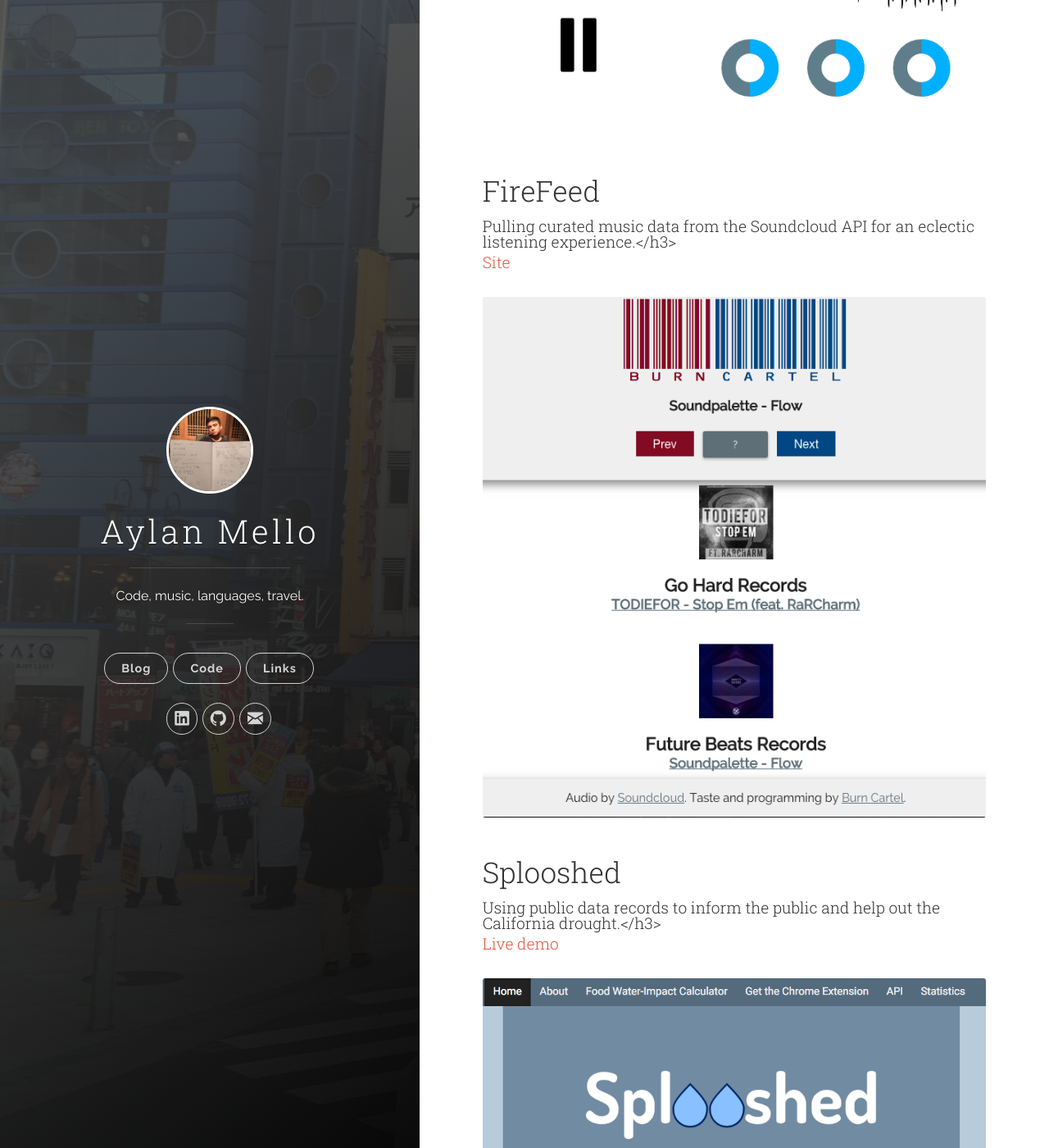
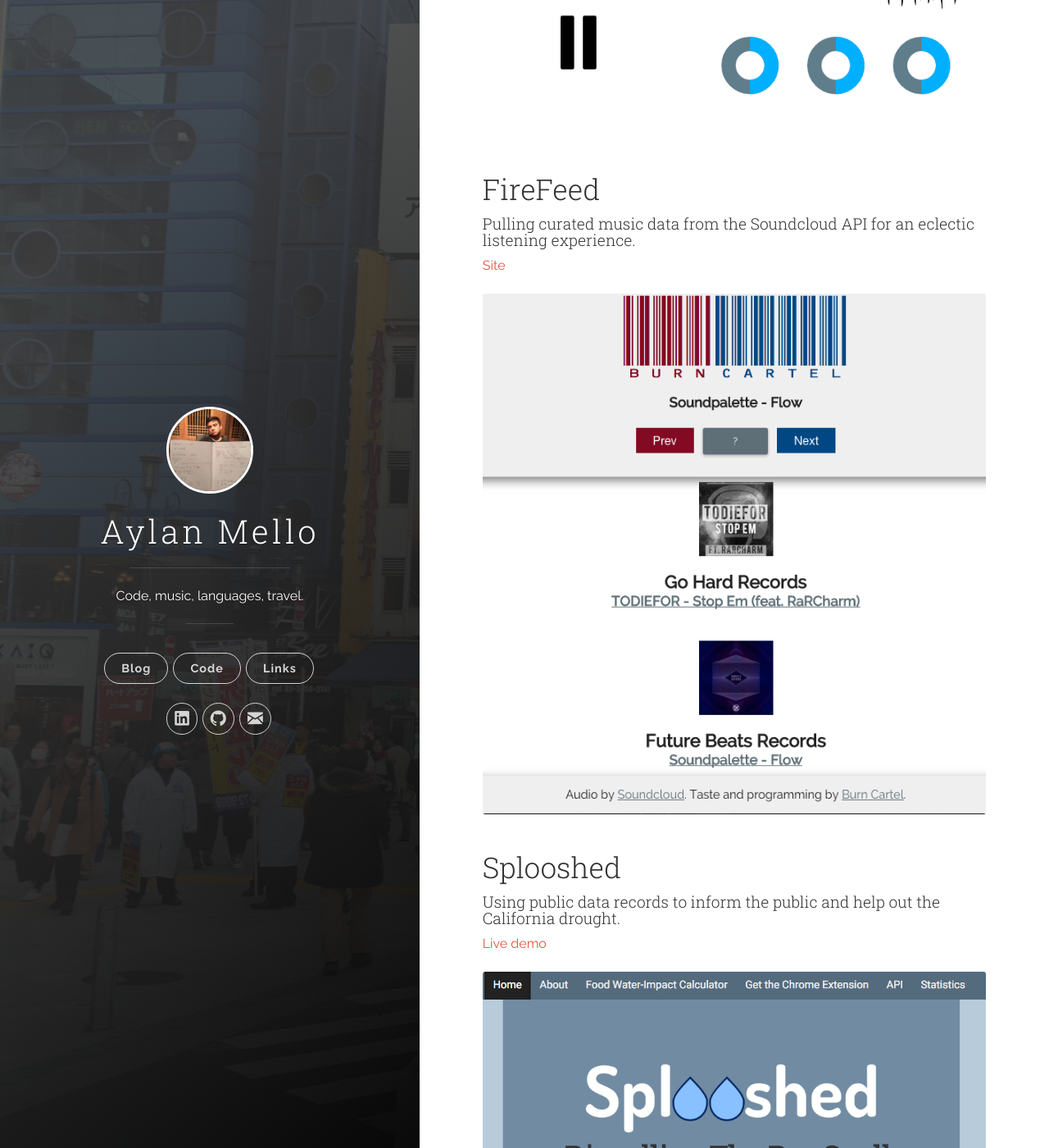
Before and after one commit to aylanismello/aylanismello.github.io, a Jekyll site: the page built from code/index.md, in a window 1280 px wide and 1400 px high, scrolled down 1366 px. Shown: the whole window at 82% size. Built offline with Jekyll 4.4.1, drawn with Linux system fonts in a browser that asks for light colours; some of the changed text lies outside the part shown.

Commit message:
fixed h3/h4 conflict

```diff
--- a/code/index.md
+++ b/code/index.md
@@ -25,14 +25,14 @@
 
 	<h2 class="app-title">Demixify</h2>
 
-	<h4 class="description">Social playlist creation app built in Rails + ReactJS</h3>
+	<h4 class="description">Social playlist creation app built in Rails + ReactJS</h4>
 	<p><a href="http://demixify.xyz">Site</a></p>
 
 	<a href="http://demixify.xyz"><img class="my_image" src=" {{site.url}}/images/demixify.png "></a>
 
 	<h2 class="app-title">mashupBot</h2>
 
-	<h4 class="description">Interactive music creation app built ReactJS</h3>
+	<h4 class="description">Interactive music creation app built ReactJS</h4>
 	<p><a href="{{site.url}}/code/mashupbot">Site</a></p>
 
 	<a href="{{site.url}}/code/mashupbot"><img class="my_image" src=" {{site.url}}/images/mashup_bot.png "></a>
@@ -41,7 +41,7 @@
 
 	<h2 class="app-title">FireFeed</h2>
 
-	<h4 class="description">Pulling curated music data from the Soundcloud API for an eclectic listening experience.</h3>
+	<h4 class="description">Pulling curated music data from the Soundcloud API for an eclectic listening experience.</h4>
 	<p><a href="http://burncartel.herokuapp.com">Site</a></p>
 
 	<a href="http://burncartel.herokuapp.com"><img class="my_image" src=" {{site.url}}/images/firefeed.png "></a>
@@ -50,7 +50,7 @@
 	<br><br>
 	<!-- APP 1 -->
 	<h2 class="app-title">Splooshed </h2>
-	<h4 class="description"> Using public data records to inform the public and help out the California drought.</h3>
+	<h4 class="description"> Using public data records to inform the public and help out the California drought.</h4>
 	<p><a href = "http://splooshed2.herokuapp.com">Live demo</a></p>
 	<a href = "http://splooshed2.herokuapp.com"><img class="my_image" src="{{site.url}}/images/splooshed.png"></a>
 
@@ -59,7 +59,7 @@
 	<br><br>
 	<!-- APP 2 -->
 	<h2 class="app-title">LeapJ</h2>
-	<h4 class="descrption">Hardware hack x Music hack</h3>
+	<h4 class="descrption">Hardware hack x Music hack</h4>
 	<p><a href="https://www.youtube.com/watch?v=ZEqsuGx-EKg">Video demo</a></p>
 	<p><a href="https://github.com/azoff/leapj">Github</a></p>
 
```
